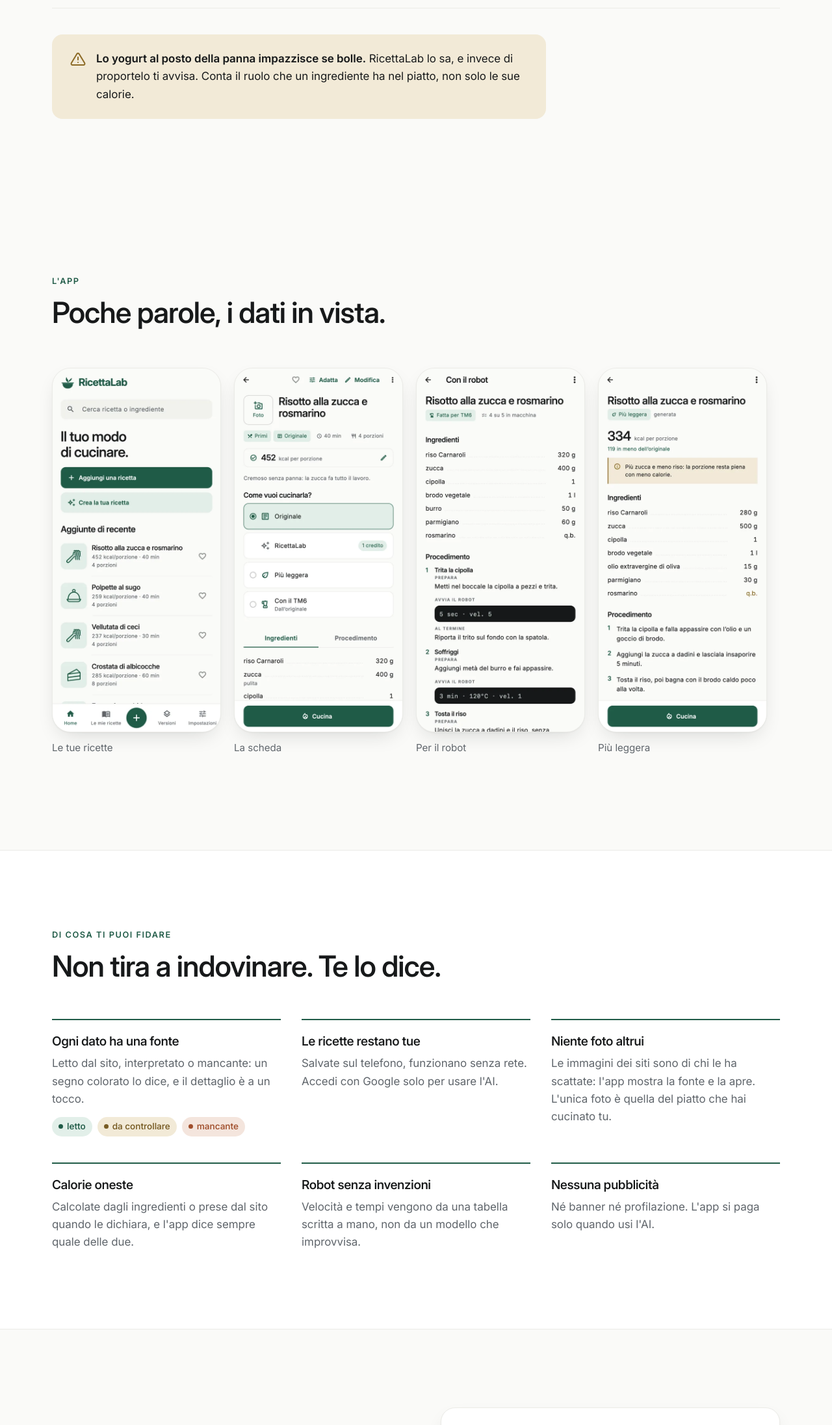
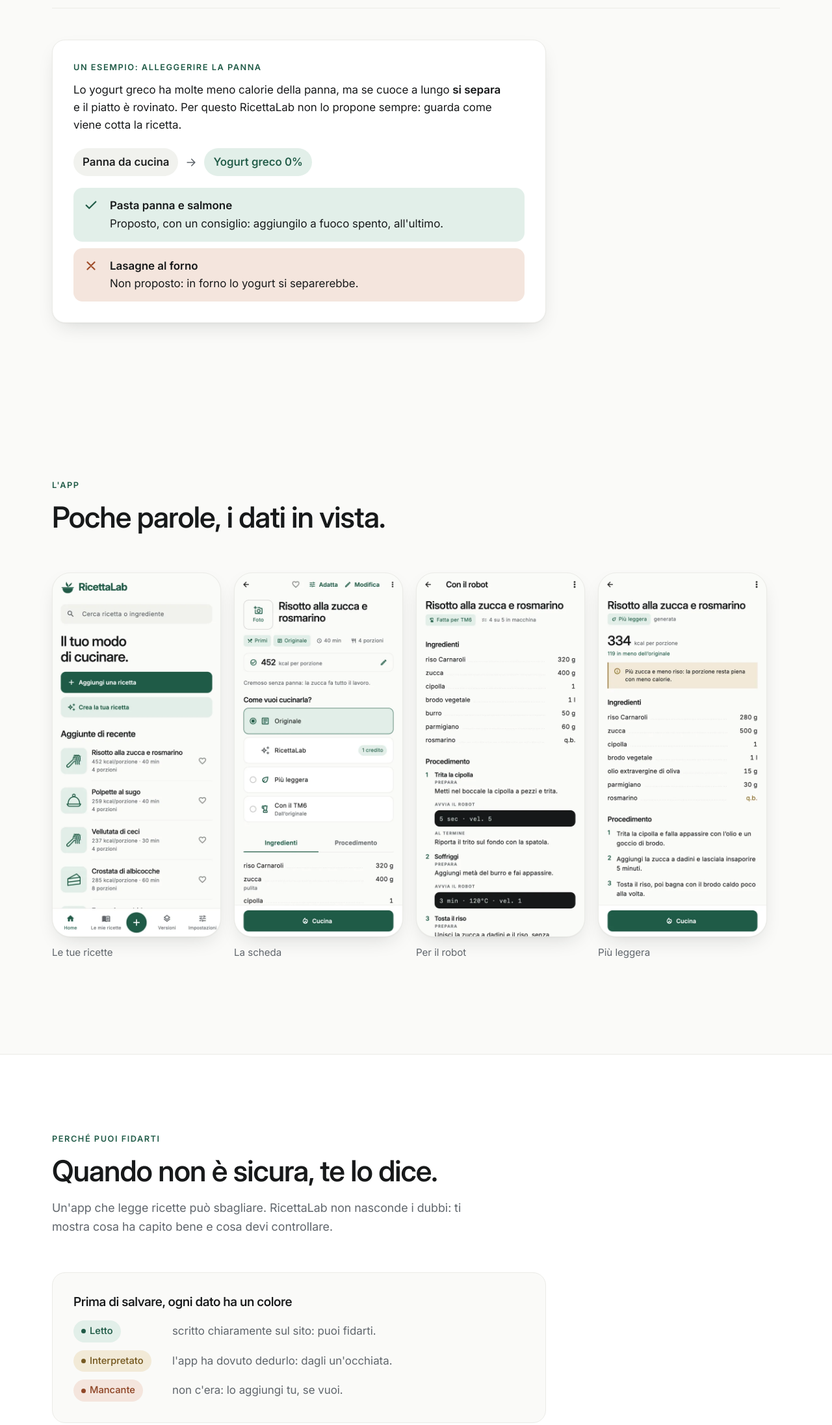
Before and after one commit to gianni85g/ricettalab, a plain HTML site: page index.html in a window 1280 px wide. Shown: the part 2640-4833 px from the top of the page at 65% size. Drawn offline with Linux system fonts and the light colour scheme.

Commit message:
Sito da ricettario@30b0569

```diff
--- a/index.html
+++ b/index.html
@@ -201,10 +201,19 @@
         </ol>
 
         <div class="esempio">
-          <svg viewBox="0 0 24 24" fill="none" stroke="currentColor" stroke-width="2" stroke-linecap="round" stroke-linejoin="round" aria-hidden="true"><path d="M10.3 3.9 1.8 18a2 2 0 0 0 1.7 3h17a2 2 0 0 0 1.7-3L13.7 3.9a2 2 0 0 0-3.4 0z"/><path d="M12 9v4M12 17h.01"/></svg>
-          <p><strong>Lo yogurt al posto della panna impazzisce se bolle.</strong>
-            RicettaLab lo sa, e invece di proportelo ti avvisa. Conta il ruolo
-            che un ingrediente ha nel piatto, non solo le sue calorie.</p>
+          <p class="sopratitolo">Un esempio: alleggerire la panna</p>
+          <p class="esempio-testo">Lo yogurt greco ha molte meno calorie della panna, ma
+            se cuoce a lungo <strong>si separa</strong> e il piatto è rovinato. Per
+            questo RicettaLab non lo propone sempre: guarda come viene cotta la ricetta.</p>
+          <div class="scambio" aria-label="Sostituzione: panna da cucina con yogurt greco 0%">
+            <span>Panna da cucina</span><svg viewBox="0 0 24 24" fill="none" stroke="currentColor" stroke-width="2" stroke-linecap="round" stroke-linejoin="round" aria-hidden="true"><path d="M5 12h14M13 6l6 6-6 6"/></svg><span>Yogurt greco 0%</span>
+          </div>
+          <ul class="casi">
+            <li class="si"><svg viewBox="0 0 24 24" fill="none" stroke="currentColor" stroke-width="2.4" stroke-linecap="round" stroke-linejoin="round" aria-hidden="true"><path d="M20 6 9 17l-5-5"/></svg><div><strong>Pasta panna e salmone</strong>
+              <span>Proposto, con un consiglio: aggiungilo a fuoco spento, all'ultimo.</span></div></li>
+            <li class="no"><svg viewBox="0 0 24 24" fill="none" stroke="currentColor" stroke-width="2.4" stroke-linecap="round" stroke-linejoin="round" aria-hidden="true"><path d="M18 6 6 18M6 6l12 12"/></svg><div><strong>Lasagne al forno</strong>
+              <span>Non proposto: in forno lo yogurt si separerebbe.</span></div></li>
+          </ul>
         </div>
       </div>
     </section>
@@ -256,43 +265,49 @@
     <section class="sezione alzata" aria-labelledby="titolo-fiducia">
       <div class="contenitore">
         <div class="testa">
-          <p class="sopratitolo">Di cosa ti puoi fidare</p>
-          <h2 id="titolo-fiducia">Non tira a indovinare. Te lo dice.</h2>
+          <p class="sopratitolo">Perché puoi fidarti</p>
+          <h2 id="titolo-fiducia">Quando non è sicura, te lo dice.</h2>
+          <p class="introduzione">Un'app che legge ricette può sbagliare. RicettaLab
+            non nasconde i dubbi: ti mostra cosa ha capito bene e cosa devi controllare.</p>
         </div>
+
+        <div class="legenda">
+          <h3>Prima di salvare, ogni dato ha un colore</h3>
+          <ul>
+            <li><span class="segno-dato letto">Letto</span>
+              <span>scritto chiaramente sul sito: puoi fidarti.</span></li>
+            <li><span class="segno-dato interpretato">Interpretato</span>
+              <span>l'app ha dovuto dedurlo: dagli un'occhiata.</span></li>
+            <li><span class="segno-dato mancante">Mancante</span>
+              <span>non c'era: lo aggiungi tu, se vuoi.</span></li>
+          </ul>
+        </div>
+
         <ul class="fiducia">
           <li>
-            <h3>Ogni dato ha una fonte</h3>
-            <p>Letto dal sito, interpretato o mancante: un segno colorato lo
-              dice, e il dettaglio è a un tocco.</p>
-            <div class="segni" aria-hidden="true">
-              <span class="segno-dato letto">letto</span>
-              <span class="segno-dato interpretato">da controllare</span>
-              <span class="segno-dato mancante">mancante</span>
-            </div>
+            <h3>Calorie: sai da dove vengono</h3>
+            <p>Se il sito le dichiara usa quelle, altrimenti le calcola dagli
+              ingredienti. In tutti e due i casi te lo scrive.</p>
           </li>
           <li>
-            <h3>Le ricette restano tue</h3>
-            <p>Salvate sul telefono, funzionano senza rete. Accedi con Google
-              solo per usare l'AI.</p>
+            <h3>Il robot non improvvisa</h3>
+            <p>Tempi, temperature e velocità vengono da una tabella preparata a mano.
+              Se un passaggio nel robot non si può fare, te lo dice.</p>
           </li>
           <li>
-            <h3>Niente foto altrui</h3>
-            <p>Le immagini dei siti sono di chi le ha scattate: l'app mostra la
-              fonte e la apre. L'unica foto è quella del piatto che hai cucinato tu.</p>
+            <h3>Le ricette restano sul telefono</h3>
+            <p>Le leggi anche senza internet. L'accesso con Google serve solo per le
+              funzioni con l'AI.</p>
           </li>
           <li>
-            <h3>Calorie oneste</h3>
-            <p>Calcolate dagli ingredienti o prese dal sito quando le dichiara,
-              e l'app dice sempre quale delle due.</p>
-          </li>
-          <li>
-            <h3>Robot senza invenzioni</h3>
-            <p>Velocità e tempi vengono da una tabella scritta a mano, non da un
-              modello che improvvisa.</p>
+            <h3>Solo le tue foto</h3>
+            <p>Le foto dei siti sono di chi le ha scattate, e l'app non le copia.
+              Puoi aggiungere la foto del piatto che hai cucinato tu.</p>
           </li>
           <li>
             <h3>Nessuna pubblicità</h3>
-            <p>Né banner né profilazione. L'app si paga solo quando usi l'AI.</p>
+            <p>Niente banner e niente profilazione. L'app è gratis: i crediti
+              servono solo per le funzioni con l'AI.</p>
           </li>
         </ul>
       </div>
--- a/stile.css
+++ b/stile.css
@@ -224,14 +224,38 @@ h3 { font-size: 1.2rem; line-height: 1.3; font-variation-settings: "opsz" 20; }
 }
 
 .esempio {
-  margin-top: 40px; padding: 24px 28px; border-radius: var(--raggio);
-  background: var(--ambra-tinta); color: var(--inchiostro);
-  display: grid; grid-template-columns: auto 1fr; gap: 16px; align-items: start;
+  margin-top: 48px; padding: clamp(22px, 4vw, 32px); border-radius: 20px;
+  background: var(--alzata); border: 1px solid var(--linea); box-shadow: var(--ombra);
   max-width: 760px;
 }
-.esempio svg { width: 24px; height: 24px; color: var(--ambra); margin-top: 2px; }
-.esempio p { margin: 0; }
-.esempio strong { font-weight: 620; }
+.esempio .sopratitolo { margin-bottom: 10px; }
+.esempio-testo { margin: 0; max-width: 62ch; }
+.esempio-testo strong { font-weight: 620; }
+.scambio {
+  display: flex; flex-wrap: wrap; align-items: center; gap: 10px;
+  margin: 22px 0 18px; font-weight: 560;
+}
+.scambio span { padding: 8px 14px; border-radius: 999px; background: var(--campo); }
+.scambio span:last-child { background: var(--verde-tinta); color: var(--verde); }
+.scambio svg { width: 20px; height: 20px; color: var(--secondario); }
+.casi { margin: 0; padding: 0; list-style: none; display: grid; gap: 10px; }
+.casi li { display: grid; grid-template-columns: 28px 1fr; gap: 12px; align-items: start; padding: 14px 16px; border-radius: 14px; }
+.casi li.si { background: var(--verde-tinta); }
+.casi li.no { background: var(--ruggine-tinta); }
+.casi svg { width: 22px; height: 22px; margin-top: 2px; }
+.casi li.si svg { color: var(--verde); }
+.casi li.no svg { color: var(--ruggine); }
+.casi strong { display: block; font-weight: 600; }
+.casi span { color: var(--inchiostro); }
+
+/* Legenda dei colori di affidabilità */
+.legenda { margin: 0 0 clamp(40px, 6vw, 64px); padding: clamp(22px, 4vw, 32px); border-radius: 20px; background: var(--carta); border: 1px solid var(--linea); max-width: 760px; }
+.legenda h3 { margin-bottom: 16px; }
+.legenda ul { margin: 0; padding: 0; list-style: none; display: grid; gap: 12px; }
+.legenda li { display: grid; grid-template-columns: 140px 1fr; gap: 12px; align-items: center; }
+.legenda li > span:last-child { color: var(--secondario); }
+.legenda .segno-dato { justify-self: start; font-size: 0.92rem; padding: 5px 12px; }
+@media (max-width: 480px) { .legenda li { grid-template-columns: 1fr; gap: 4px; } }
 
 /* Combinazione */
 .catena { display: flex; flex-wrap: wrap; align-items: center; gap: 10px; margin: 0 0 8px; padding: 0; list-style: none; }
@@ -264,7 +288,7 @@ h3 { font-size: 1.2rem; line-height: 1.3; font-variation-settings: "opsz" 20; }
 .segno-dato::before { content: ""; width: 7px; height: 7px; border-radius: 50%; background: currentColor; }
 .segno-dato.letto { background: var(--verde-tinta); color: var(--verde); }
 .segno-dato.interpretato { background: var(--ambra-tinta); color: color-mix(in srgb, var(--ambra) 82%, var(--inchiostro)); }
-.segno-dato.mancante { background: var(--ruggine-tinta); color: var(--ruggine); }
+.segno-dato.mancante { background: var(--ruggine-tinta); color: color-mix(in srgb, var(--ruggine) 88%, var(--inchiostro)); }
 
 /* Crediti */
 .crediti { display: grid; grid-template-columns: 1fr 1fr; gap: clamp(32px, 6vw, 80px); align-items: center; }
@@ -324,3 +348,4 @@ h3 { font-size: 1.2rem; line-height: 1.3; font-variation-settings: "opsz" 20; }
 .stato .punto { width: 8px; height: 8px; border-radius: 50%; background: currentColor; box-shadow: 0 0 0 4px color-mix(in srgb, currentColor 22%, transparent); }
 .presto { display: inline-flex; align-items: center; gap: 8px; margin: 20px 0 0; color: var(--secondario); font-size: 0.95rem; font-weight: 540; }
 .presto svg { width: 18px; height: 18px; color: var(--verde); }
+@media (max-width: 480px) { .scambio { flex-direction: column; align-items: flex-start; gap: 6px; } .scambio svg { transform: rotate(90deg); margin-left: 14px; } }
```
